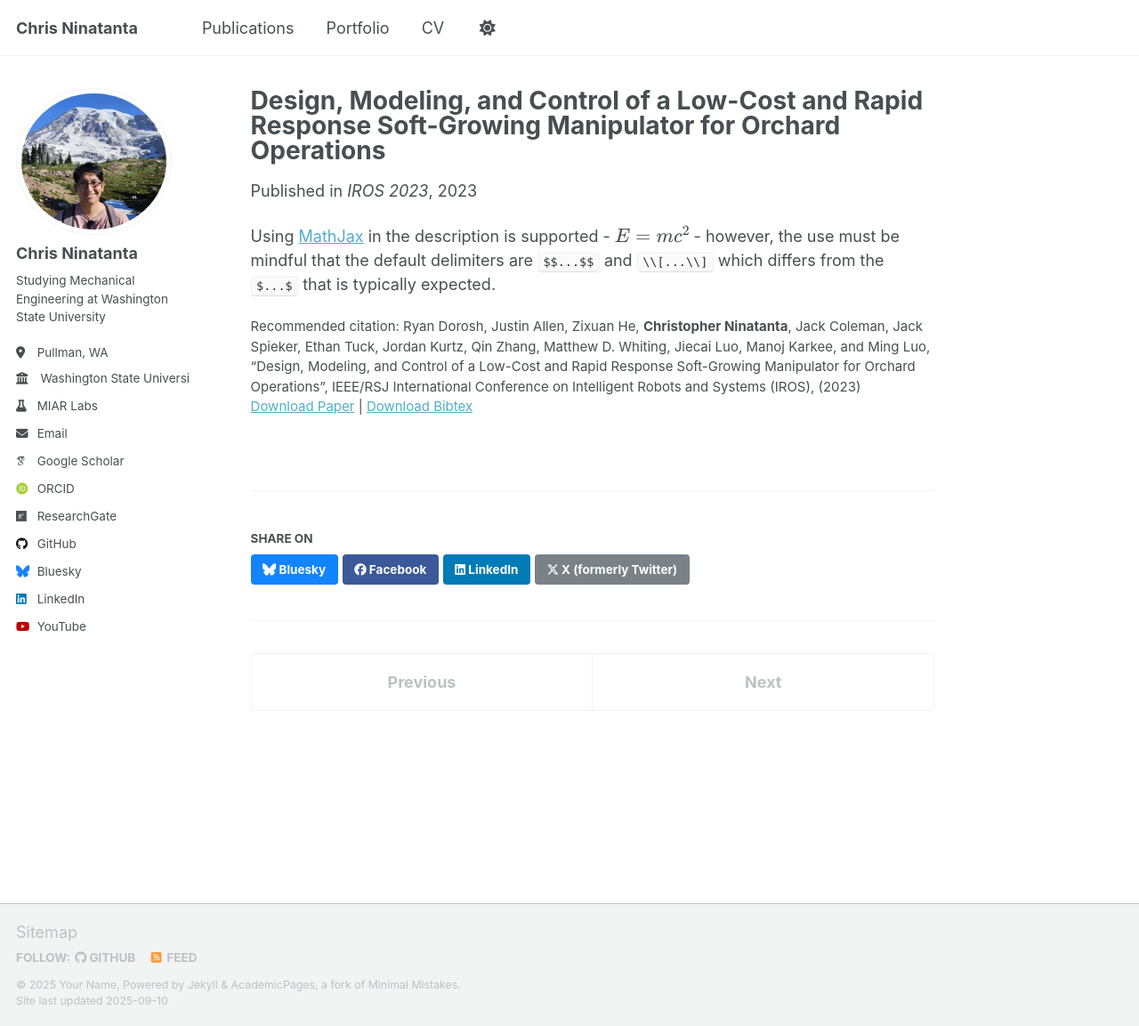
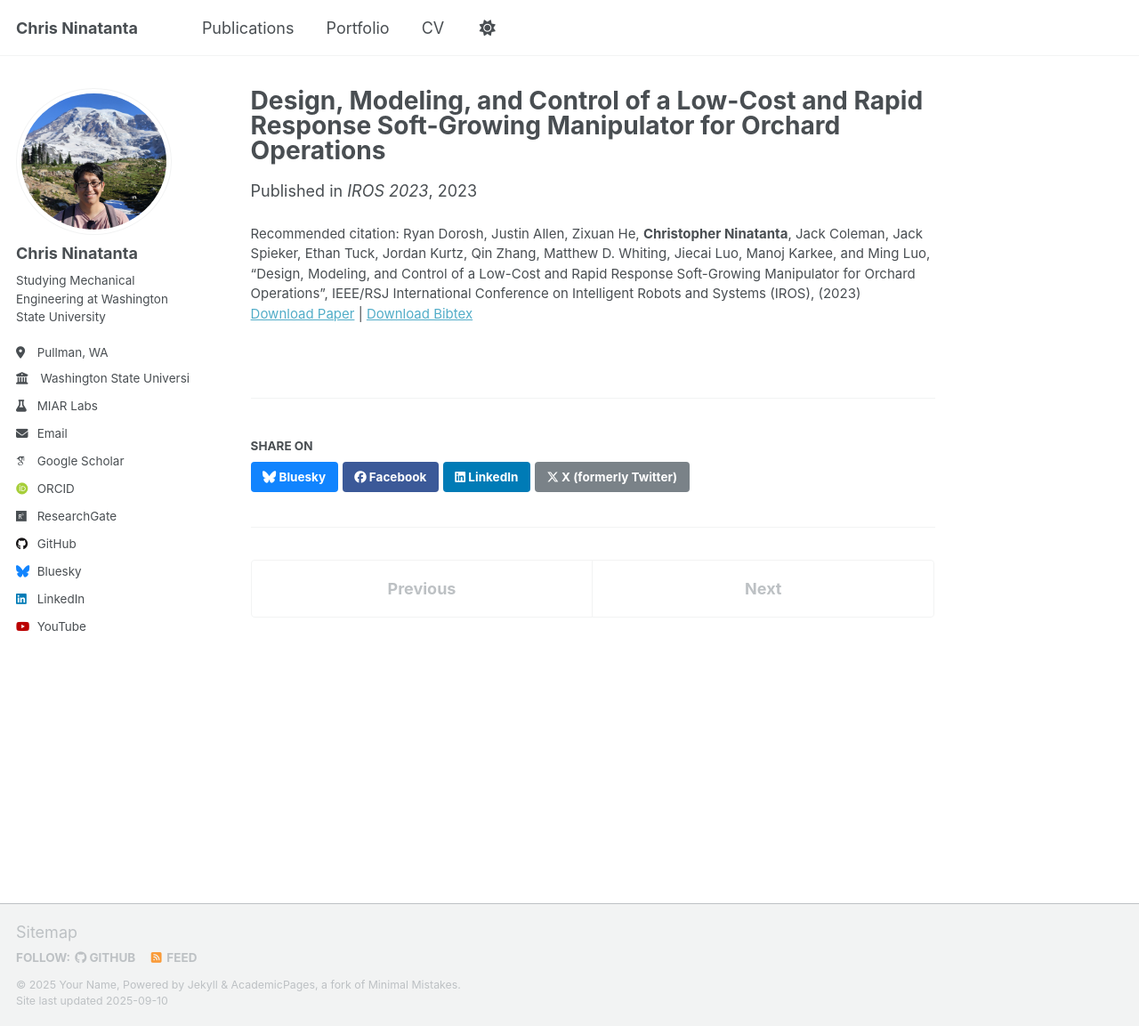
Before and after one commit to C-Ninatanta/c-ninatanta.github.io, a Jekyll site: the page built from _publications/2023-11-01-SGM.md, in a window 1280 px wide and 1153 px high. Shown: the whole window at 89% size. Built offline with Jekyll 4.4.1, drawn with Linux system fonts in a browser that asks for light colours; some web fonts are replaced; a script that is not in the unit is left out.

Commit message:
Update 2023-11-01-SGM.md

```diff
--- a/_publications/2023-11-01-SGM.md
+++ b/_publications/2023-11-01-SGM.md
@@ -11,4 +11,5 @@ bibtexurl: 'http://c-ninatanta.github.io/files/IROS_SGM_Bibtex.bib'
 citation: 'Ryan Dorosh, Justin Allen, Zixuan He, <b>Christopher Ninatanta</b>, Jack Coleman, Jack Spieker, Ethan Tuck, Jordan Kurtz, Qin Zhang, Matthew D. Whiting, Jiecai Luo, Manoj Karkee, and Ming Luo, “Design, Modeling, and Control of a Low-Cost and Rapid Response Soft-Growing Manipulator for Orchard Operations”, IEEE/RSJ International Conference on Intelligent Robots and Systems (IROS), (2023)'
 ---
 
-Using [MathJax](https://www.mathjax.org/) in the description is supported - $$E=mc^2$$ - however, the use must be mindful that the default delimiters are `$$...$$` and `\\[...\\]` which differs from the `$...$` that is typically expected.
+<!--Using [MathJax](https://www.mathjax.org/) in the description is supported - $$E=mc^2$$ - however, the use must be mindful that the default delimiters are `$$...$$` and `\\[...\\]` which differs from the `$...$` that is typically expected.
+-->
```
